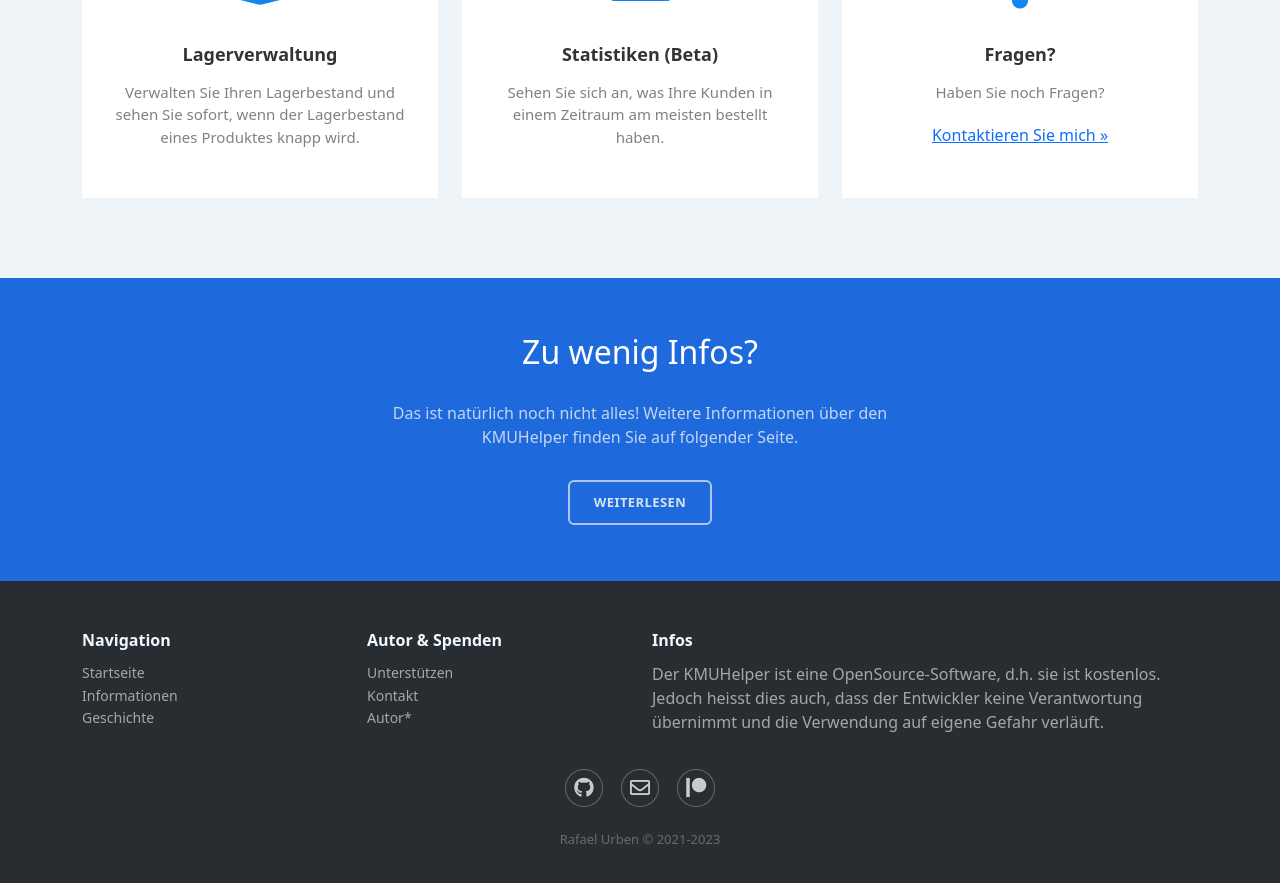
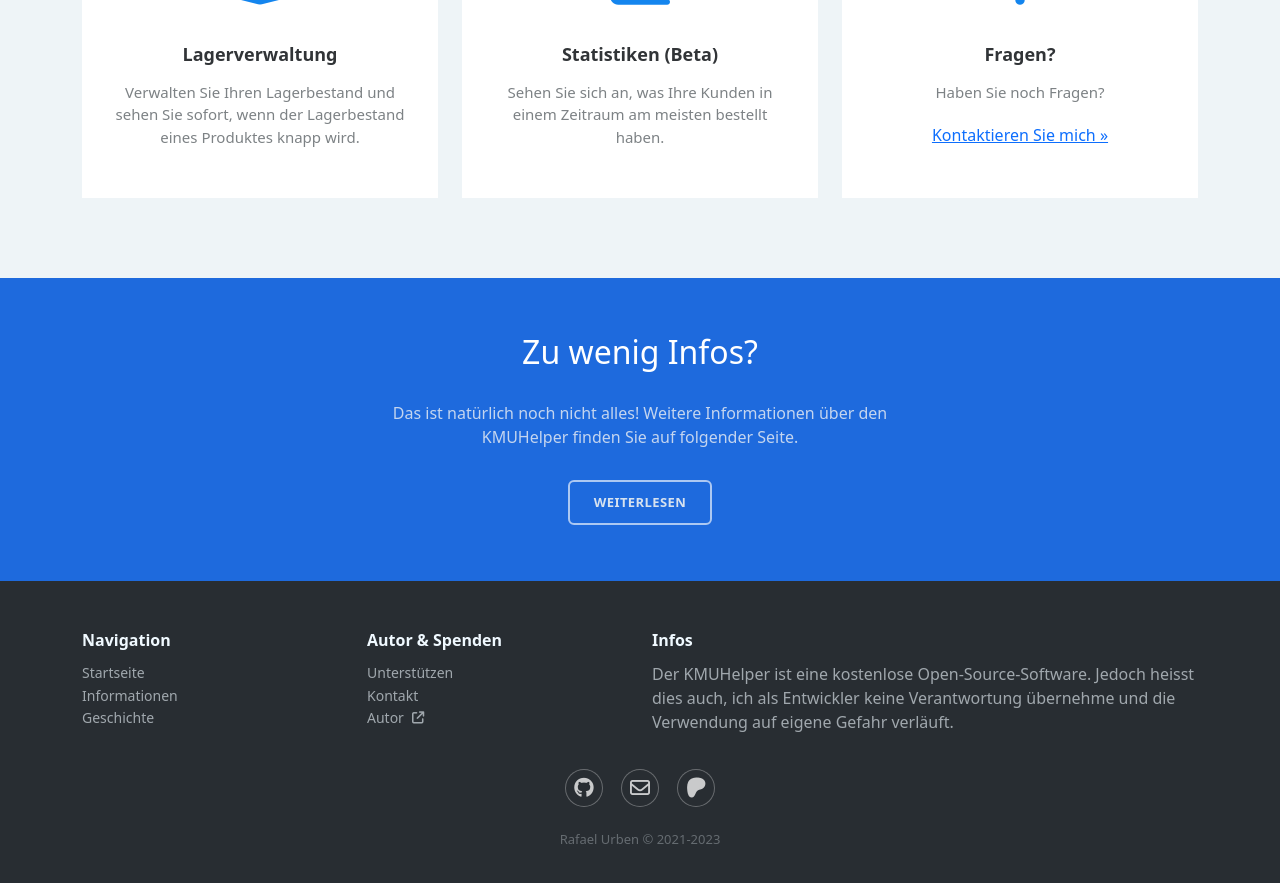
Before and after one commit to rafaelurben/kmuhelper, a Jekyll site: the page built from index.html, in a window 1280 px wide and 900 px high, scrolled down 1772 px. Shown: the top 883 px of the window. Built offline with Jekyll 4.4.1, drawn with Linux system fonts in a browser that asks for light colours; nearby versions of some CDN libraries.

Commit message:
Updated Footer & FontAwesome

```diff
--- a/_includes/footer.html
+++ b/_includes/footer.html
@@ -15,23 +15,27 @@
                     <ul>
                         <li><a href="{{ '/unterstützen' | relative_url }}">Unterstützen</a></li>
                         <li><a href="{{ '/kontakt' | relative_url }}">Kontakt</a></li>
-                        <li><a href="https://rafaelurben.ch">Autor*</a></li>
+                        <li>
+                            <a href="https://rafaelurben.ch">
+                                Autor<i class="ms-2 fa-solid fa-arrow-up-right-from-square fa-sm"></i>
+                            </a>
+                        </li>
                     </ul>
                 </div>
                 <div class="col-md-6 item text">
                     <h3>Infos</h3>
-                    <p>Der KMUHelper ist eine OpenSource-Software, d.h. sie ist kostenlos. Jedoch heisst dies auch, dass
-                        der Entwickler keine Verantwortung übernimmt und die Verwendung auf eigene Gefahr verläuft.</p>
+                    <p>Der KMUHelper ist eine kostenlose Open-Source-Software. Jedoch heisst dies auch, ich als
+                        Entwickler keine Verantwortung übernehme und die Verwendung auf eigene Gefahr verläuft.</p>
                 </div>
                 <div class="col item social">
                     <a href="https://github.com/rafaelurben/django-kmuhelper">
-                        <i class="fab fa-github"></i>
+                        <i class="fa-brands fa-github"></i>
                     </a>
                     <a href="mailto:kmuhelper@rafaelurben.ch">
-                        <i class="far fa-envelope"></i>
+                        <i class="fa-regular fa-envelope"></i>
                     </a>
                     <a href="https://www.patreon.com/rafaelurben">
-                        <i class="fab fa-patreon"></i>
+                        <i class="fa-brands fa-patreon"></i>
                     </a>
                 </div>
             </div>
@@ -39,7 +43,6 @@
         </div>
     </footer>
 </div>
-<script src="https://cdnjs.cloudflare.com/ajax/libs/jquery/3.5.1/jquery.min.js"></script>
 <script src="https://cdnjs.cloudflare.com/ajax/libs/bootstrap/5.3.2/js/bootstrap.bundle.min.js"
-    integrity="sha512-X/YkDZyjTf4wyc2Vy16YGCPHwAY8rZJY+POgokZjQB2mhIRFJCckEGc6YyX9eNsPfn0PzThEuNs+uaomE5CO6A=="
-    crossorigin="anonymous" referrerpolicy="no-referrer"></script>
+        integrity="sha512-X/YkDZyjTf4wyc2Vy16YGCPHwAY8rZJY+POgokZjQB2mhIRFJCckEGc6YyX9eNsPfn0PzThEuNs+uaomE5CO6A=="
+        crossorigin="anonymous" referrerpolicy="no-referrer"></script>
--- a/_includes/head.html
+++ b/_includes/head.html
@@ -8,11 +8,19 @@
 <meta name="robots" content="no-index">
 {% endif %}
 <link rel="manifest" href="{{ '/manifest.json' | relative_url }}">
+
+<link rel="preconnect" href="https://cdnjs.cloudflare.com">
+<link rel="stylesheet" href="https://cdnjs.cloudflare.com/ajax/libs/font-awesome/6.5.1/css/all.min.css"
+      integrity="sha512-DTOQO9RWCH3ppGqcWaEA1BIZOC6xxalwEsw9c2QQeAIftl+Vegovlnee1c9QX4TctnWMn13TZye+giMm8e2LwA=="
+      crossorigin="anonymous" referrerpolicy="no-referrer">
 <link rel="stylesheet" href="https://cdnjs.cloudflare.com/ajax/libs/bootstrap/5.3.2/css/bootstrap.min.css"
-    integrity="sha512-b2QcS5SsA8tZodcDtGRELiGv5SaKSk1vDHDaQRda0htPYWZ6046lr3kJ5bAAQdpV2mmA/4v0wQF9MyU6/pDIAg=="
-    crossorigin="anonymous" referrerpolicy="no-referrer" />
+      integrity="sha512-b2QcS5SsA8tZodcDtGRELiGv5SaKSk1vDHDaQRda0htPYWZ6046lr3kJ5bAAQdpV2mmA/4v0wQF9MyU6/pDIAg=="
+      crossorigin="anonymous" referrerpolicy="no-referrer" />
+
+<link rel="preconnect" href="https://fonts.googleapis.com">
+<link rel="preconnect" href="https://fonts.gstatic.com" crossorigin>
 <link rel="stylesheet" href="https://fonts.googleapis.com/css?family=Source+Sans+Pro:300,400,700">
-<link rel="stylesheet" href="https://use.fontawesome.com/releases/v5.12.0/css/all.css">
+
 <link rel="stylesheet" href="{{ '/assets/css/features.css' | relative_url }}">
 <link rel="stylesheet" href="{{ '/assets/css/footer.css' | relative_url }}">
 <link rel="stylesheet" href="{{ '/assets/css/header.css' | relative_url }}">
--- a/_includes/header.html
+++ b/_includes/header.html
@@ -19,7 +19,7 @@
                                 <h6 class="dropdown-header">Autor &amp; Spenden</h6>
                                 <a class="dropdown-item" href="{{ '/unterstützen' | relative_url }}">Unterstützen</a>
                                 <a class="dropdown-item" href="{{ '/kontakt' | relative_url }}">Kontakt</a>
-                                <a class="dropdown-item" href="https://rafaelurben.ch">Autor*</a>
+                                <a class="dropdown-item" href="https://rafaelurben.ch">Autor<i class="ms-2 fa-solid fa-arrow-up-right-from-square fa-sm"></i></a>
                             </div>
                         </li>
                     </ul>
--- a/index.html
+++ b/index.html
@@ -34,7 +34,7 @@
                                 <h6 class="dropdown-header">Autor &amp; Spenden</h6>
                                 <a class="dropdown-item" href="unterstützen">Unterstützen</a>
                                 <a class="dropdown-item" href="kontakt">Kontakt</a>
-                                <a class="dropdown-item" href="https://rafaelurben.ch">Autor*</a>
+                                <a class="dropdown-item" href="https://rafaelurben.ch">Autor<i class=" ms-2 fa-solid fa-arrow-up-right-from-square fa-sm"></i></a>
                             </div>
                         </li>
                     </ul>
```
